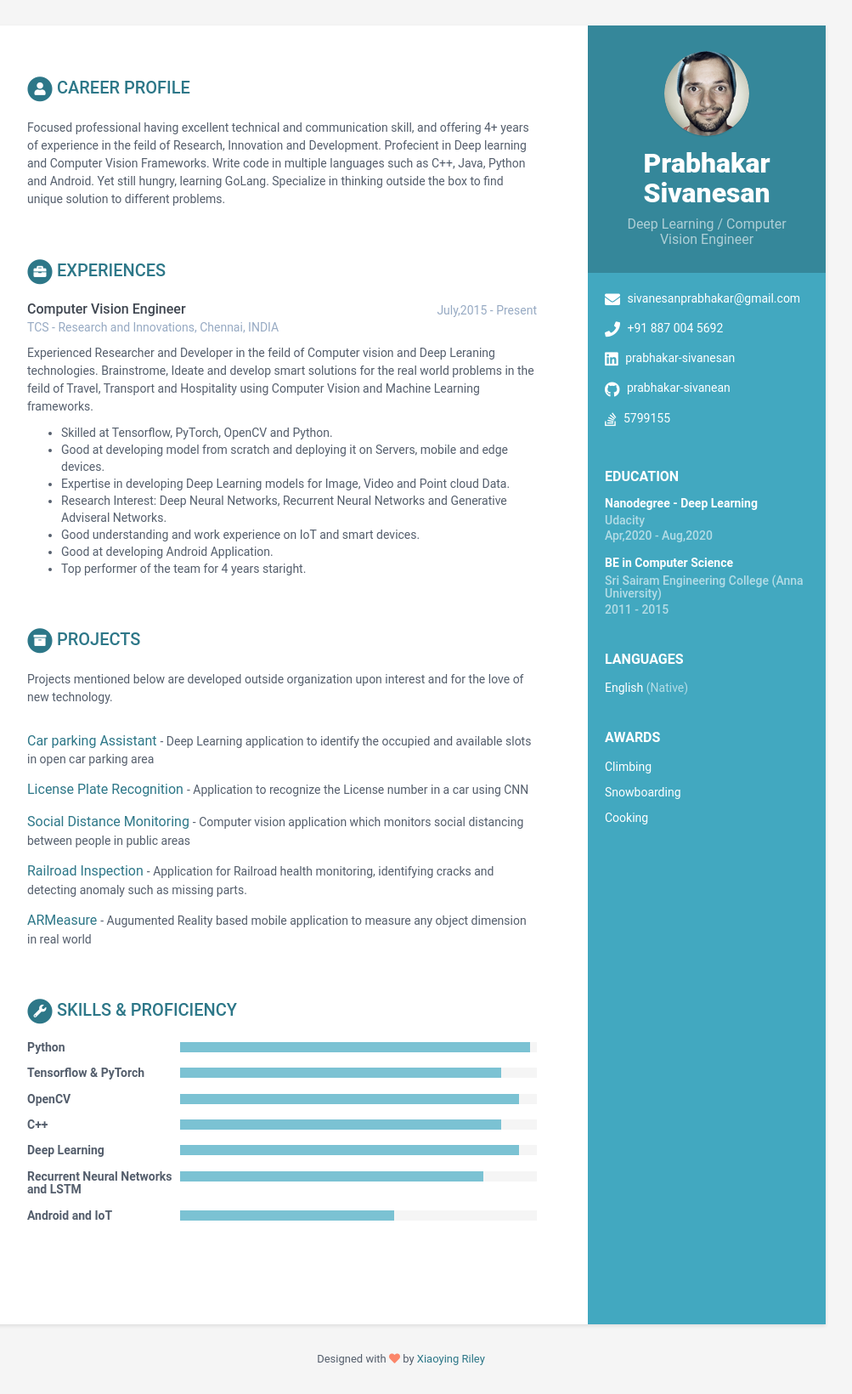
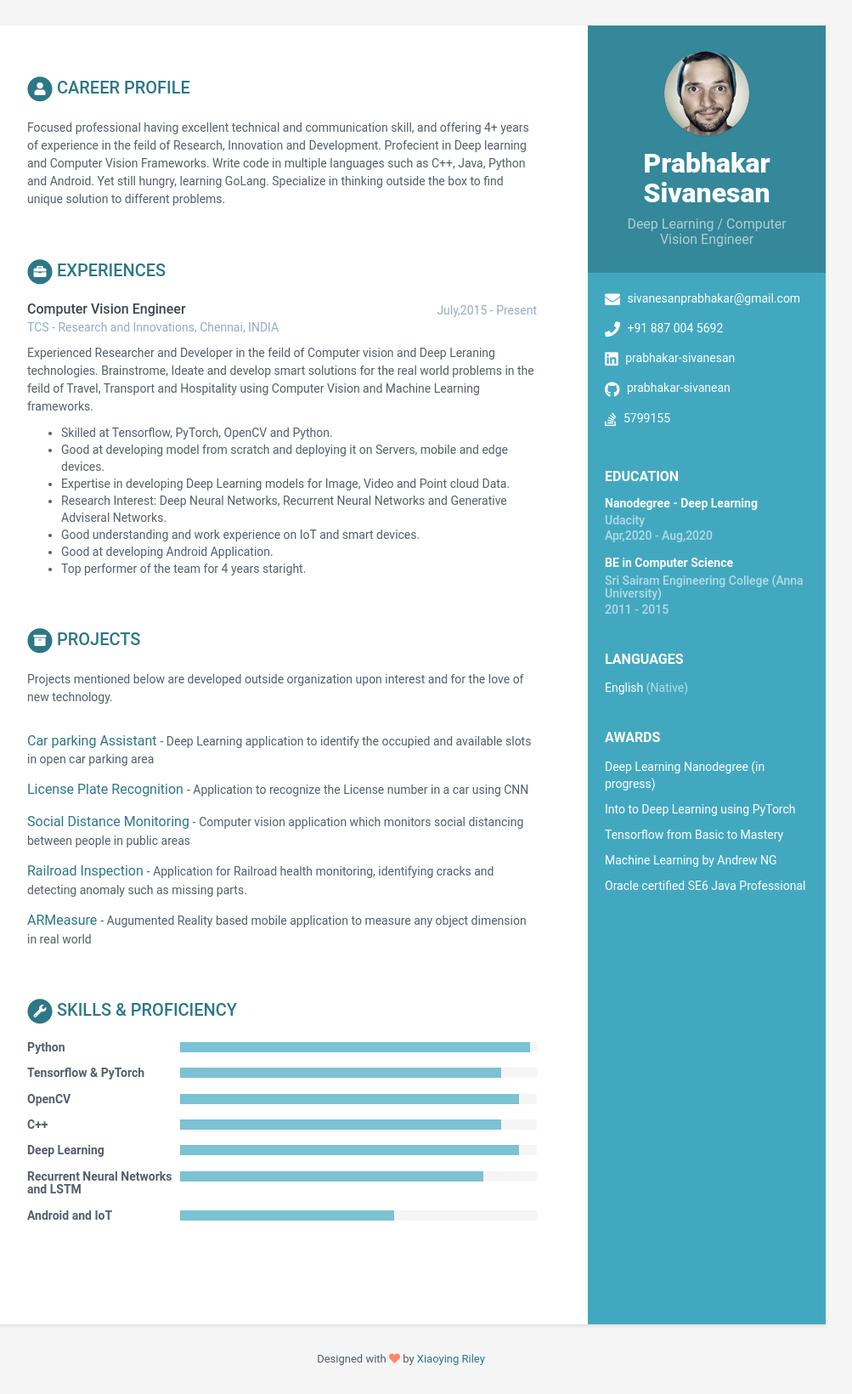
Before and after one commit to prabhakar-sivanean/me, a Jekyll site: the page built from index.html, in a window 1280 px wide. Shown: the whole page at 85% size, without its empty margins (168-1171 px from the left). Built offline with Jekyll 4.4.1, drawn with Linux system fonts in a browser that asks for light colours.

Commit message:
Update data.yml

```diff
--- a/_data/data.yml
+++ b/_data/data.yml
@@ -29,13 +29,19 @@ sidebar:
         level: Native
 
     interests:
-      - item: Climbing
+      - item: Deep Learning Nanodegree (in progress)
         link:
 
-      - item: Snowboarding
+      - item: Into to Deep Learning using PyTorch
         link:
 
-      - item: Cooking
+      - item: Tensorflow from Basic to Mastery
+        link:
+
+      - item: Machine Learning by Andrew NG
+        link:
+
+      - item: Oracle certified SE6 Java Professional
         link:
 
 career-profile:
```
